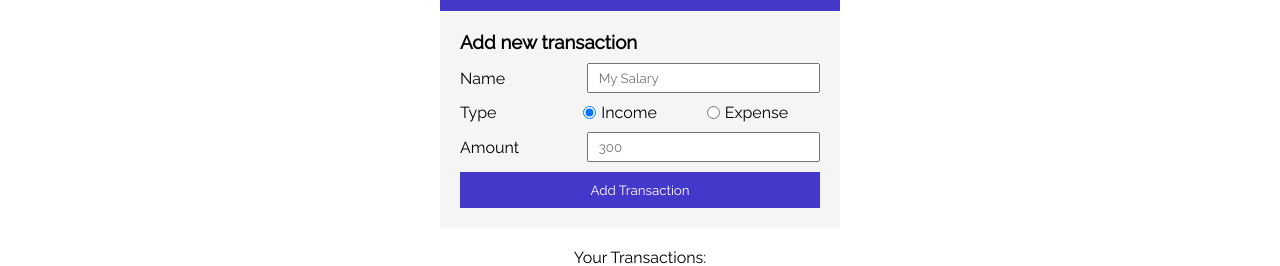
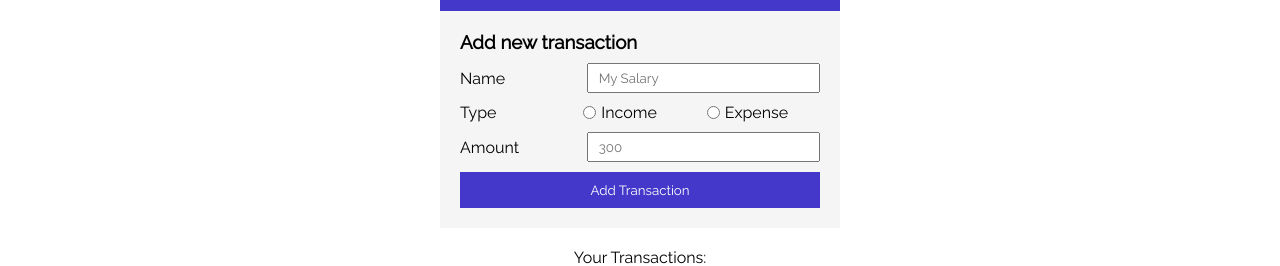
Before and after one commit to Mahfuzul-Islam55/Expense-Tracker-Application, a Next.js app: page / in a window 1280 px wide. Shown: the part 228-494 px from the top of the page. Built offline with nearby package versions, Linux system fonts and the light colour scheme.

Commit message:
creating transaction

```diff
--- a/components/Form.tsx
+++ b/components/Form.tsx
@@ -1,19 +1,46 @@
-import React from "react";
+import { useAppDispatch, useAppSelector } from "@/redux/Store";
+import { createTransaction } from "@/redux/transaction/TransactionSlice";
+import { create } from "domain";
+import React, { useState } from "react";
 
 const Form = () => {
+  const [name, setName] = useState<string>("");
+  const [type, setType] = useState<string>("");
+  const [amountNumber, setAmount] = useState<string>("");
+
+  const dispatch = useAppDispatch();
+  const { isLoading, isError } = useAppSelector((state) => state.transaction);
+  const handleSubmit = (e: React.SyntheticEvent) => {
+    e.preventDefault();
+    let amount: number = Number(amountNumber);
+    dispatch(createTransaction({ name, type, amount }));
+  };
   return (
     <div className="form">
       <h3>Add new transaction</h3>
-
+      <form onSubmit={handleSubmit}>
         <div className="form-group">
           <label htmlFor="transaction_name">Name</label>
-        <input type="text" name="transaction_name" placeholder="My Salary" />
+          <input
+            type="text"
+            name="transaction_name"
+            placeholder="My Salary"
+            onChange={(e) => setName(e.currentTarget.value)}
+            required
+          />
         </div>
 
         <div className="form-group radio">
           <label htmlFor="transaction_type">Type</label>
           <div className="radio_group">
-          <input type="radio" value="income" name="transaction_type" checked />
+            <input
+              type="radio"
+              value="income"
+              name="transaction_type"
+              checked={type === "income"}
+              onChange={(e) => setType("income")}
+              required
+            />
             <label htmlFor="transaction_type">Income</label>
           </div>
           <div className="radio_group">
@@ -22,6 +49,8 @@ const Form = () => {
               value="expense"
               name="transaction_type"
               placeholder="Expense"
+              checked={type === "expense"}
+              onChange={(e) => setType("expense")}
             />
             <label htmlFor="transaction_type">Expense</label>
           </div>
@@ -29,11 +58,20 @@ const Form = () => {
 
         <div className="form-group">
           <label htmlFor="transaction_amount">Amount</label>
-        <input type="number" placeholder="300" name="transaction_amount" />
+          <input
+            type="string"
+            placeholder="300"
+            name="transaction_amount"
+            onChange={(e) => setAmount(e.currentTarget.value)}
+            required
+          />
         </div>
 
-      <button className="btn">Add Transaction</button>
-
+        <button className="btn" type="submit" disabled={isLoading}>
+          Add Transaction
+        </button>
+        {isError && <p className="error">Something is wrong!</p>}
+      </form>
       <button className="btn cancel_edit">Cancel Edit</button>
     </div>
   );
--- a/redux/transaction/TransactionType.ts
+++ b/redux/transaction/TransactionType.ts
@@ -6,7 +6,7 @@ export interface IInitialState {
 }
 
 export interface ITransactionsType {
-  id: number;
+  id?: number;
   name: string;
   type: string;
   amount: number;
```
Also changed, not shown: 1 other file (tests, documents, lock files or other folders). Lines whose indentation alone changed are shown as unchanged.
